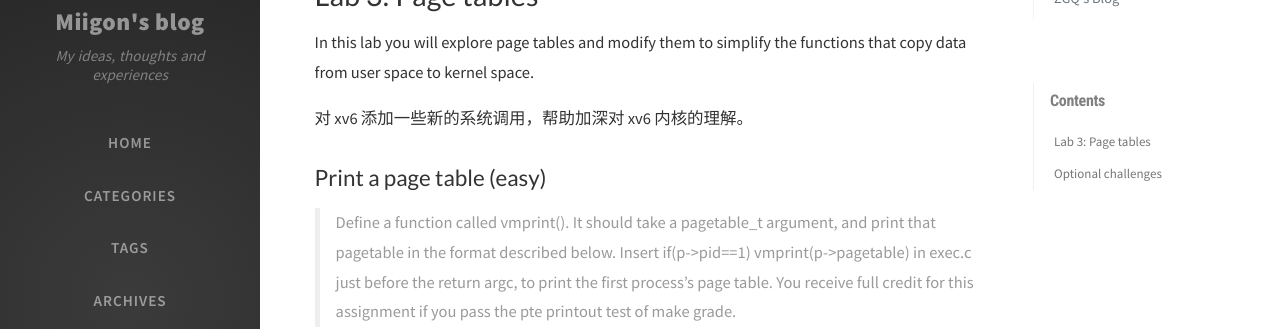
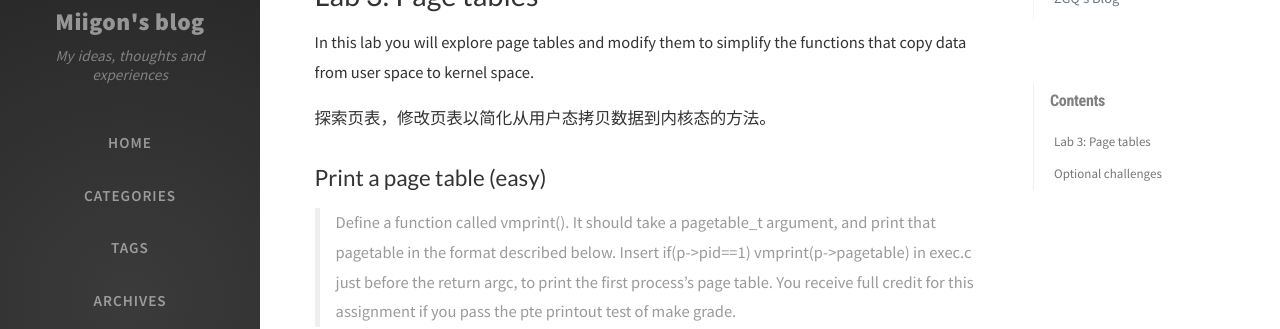
Before and after one commit to Miigon/blog, a Jekyll site: the page built from _posts/coursenote/2021-09-16-s081-lab3-page-tables.md, in a window 1280 px wide and 900 px high, scrolled down 394 px. Shown: the part 152-481 px from the top of the window. Built offline with Jekyll 4.4.1, drawn with Linux system fonts in a browser that asks for light colours; nearby versions of some CDN libraries; comment, search, counter and statistics services are not loaded.

Commit message:
update: mit6s081-lab3-page-tables

```diff
--- a/_posts/coursenote/2021-09-16-s081-lab3-page-tables.md
+++ b/_posts/coursenote/2021-09-16-s081-lab3-page-tables.md
@@ -17,7 +17,7 @@ tags: [operating system]
 
 In this lab you will explore page tables and modify them to simplify the functions that copy data from user space to kernel space.
 
-对 xv6 添加一些新的系统调用，帮助加深对 xv6 内核的理解。
+探索页表，修改页表以简化从用户态拷贝数据到内核态的方法。
 
 ## Print a page table (easy)
 
```
